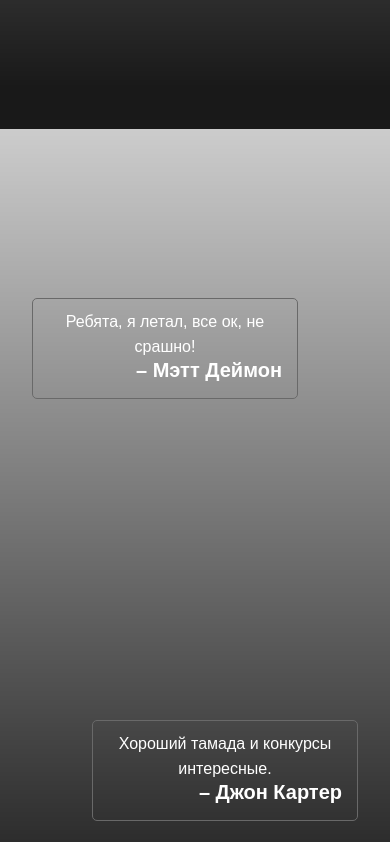
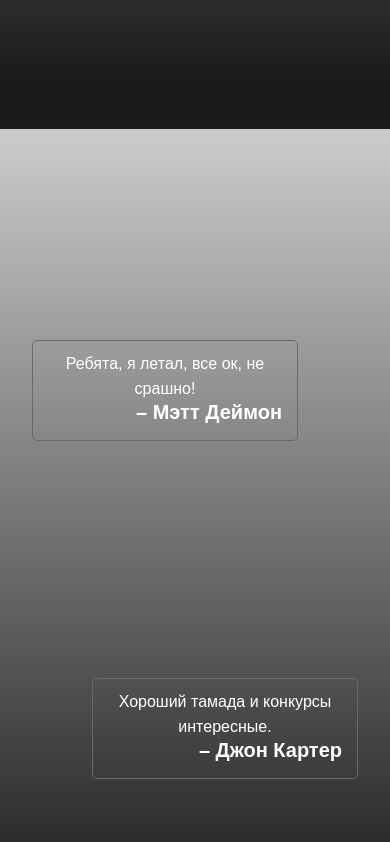
Before and after one commit to Bambukin/mars, a plain HTML site: page index.html in a window 390 px wide. Shown: the part 1724-2566 px from the top of the page. Drawn offline with nearby package versions, Linux system fonts and the light colour scheme.

Commit message:
refactor media

```diff
--- a/css/feedbacks.css
+++ b/css/feedbacks.css
@@ -46,4 +46,10 @@
   .feedbacks .column-1-3 {
     height: 50vh;
   }
+  .feedback-left {
+    top: 50%;
+  }
+  .feedback-right {
+    top: 30%;
+  }
 }
```
